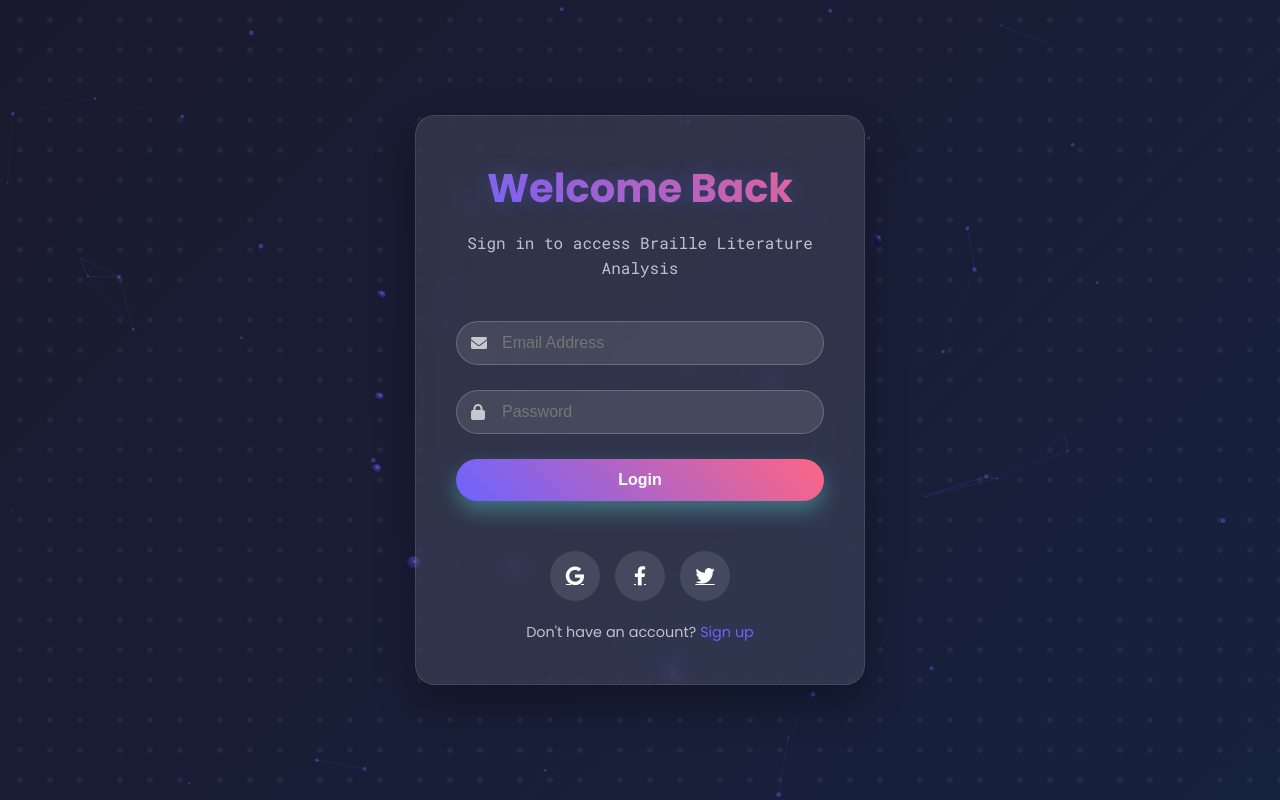
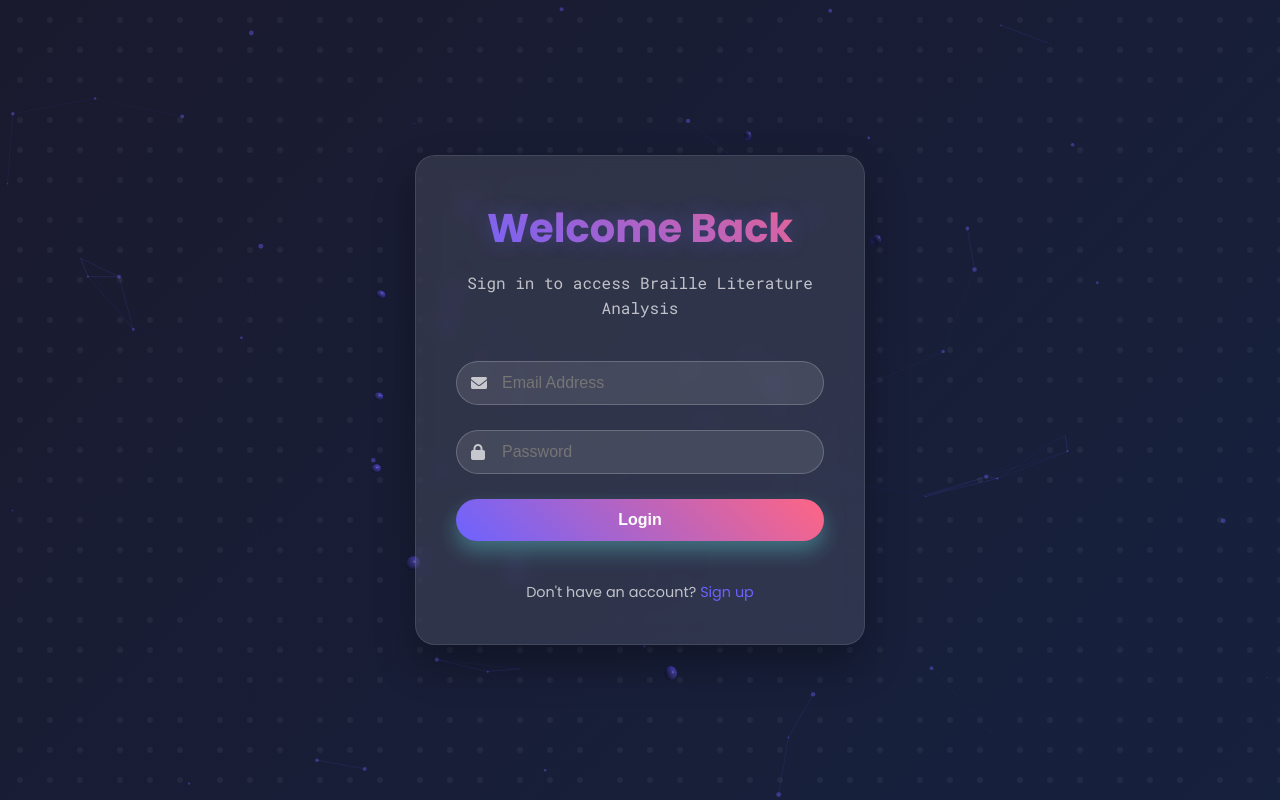
Before and after one commit to sripad2020/braille, a Flask app: page /login in a window 1280 px wide. Run offline with Flask 3, Linux system fonts and the light colour scheme; some libraries are stand-ins or nearby versions.

Commit message:
the upated one

```diff
--- a/app.py
+++ b/app.py
@@ -20,7 +20,7 @@ import uuid
 # Download NLTK resources
 nltk.download('punkt')
 nltk.download('stopwords')
-
+nltk.download('punkt_tab')
 # Configure logging
 logging.basicConfig(level=logging.DEBUG)
 
@@ -272,7 +272,7 @@ def signup():
 def dashboard():
     if 'user_id' not in session:
         flash('Please log in first', 'error')
-        return redirect(url_for('login'))
+        return redirect(url_for('/login'))
 
     mobile = is_mobile(request)
     return render_template('dashboard.html',
--- a/templates/login.html
+++ b/templates/login.html
@@ -332,7 +332,7 @@
             <p>Sign in to access Braille Literature Analysis</p>
         </div>
 
-        <form action="/log" method="POST">
+        <form action="/login" method="POST">
             <div class="input-group">
                 <input type="email" placeholder="Email Address" required name="email" aria-label="Email Address">
                 <i class="fas fa-envelope"></i>
@@ -344,13 +344,6 @@
             </div>
 
             <button type="submit" class="btn">Login</button>
-
-            <div class="social-login">
-                <a href="#" class="social-btn" aria-label="Login with Google"><i class="fab fa-google"></i></a>
-                <a href="#" class="social-btn" aria-label="Login with Facebook"><i class="fab fa-facebook-f"></i></a>
-                <a href="#" class="social-btn" aria-label="Login with Twitter"><i class="fab fa-twitter"></i></a>
-            </div>
-
             <div class="login-footer">
                 <p>Don't have an account? <a href="/signups">Sign up</a></p>
             </div>
--- a/uploads/content6.txt
+++ /dev/null
@@ -1 +0,0 @@
-⠠⠃⠗⠁⠊⠇⠇⠑ ⠊⠎ ⠉⠗⠥⠉⠊⠁⠇ ⠋⠕⠗ ⠎⠞⠑⠍ ⠑⠙⠥⠉⠁⠞⠊⠕⠝⠲ ⠠⠎⠏⠑⠉⠊⠁⠇ ⠉⠕⠙⠑⠎ ⠑⠭⠊⠎⠞ ⠋⠕⠗ ⠍⠁⠞⠓ ⠸⠦⠠⠝⠥⠍⠃⠑⠗ ⠠⠎⠊⠛⠝⠎⠸⠴⠂ ⠎⠉⠊⠑⠝⠞⠊⠋⠊⠉ ⠎⠽⠍⠃⠕⠇⠎⠂ ⠯ ⠏⠗⠕⠛⠗⠁⠍⠍⠊⠝⠛ ⠇⠁⠝⠛⠥⠁⠛⠑⠎⠲ ⠠⠞⠓⠊⠎ ⠑⠝⠁⠃⠇⠑⠎ ⠃⠇⠊⠝⠙ ⠎⠉⠊⠑⠝⠞⠊⠎⠞⠎ ⠞⠕ ⠗⠑⠁⠙ ⠑⠟⠥⠁⠞⠊⠕⠝⠎ ⠇⠊⠅⠑ ⠠⠑⠭⠏⠗⠑⠎⠎⠊⠕⠝ ⠼⠁ ⠼⠃⠼⠉ ⠼⠙ ⠼⠑ ⠼⠋⠲
```
Also changed, not shown: uploads/6d82d636279342e5bea4a25fd1709a02.jpg (added), uploads/braille_test.png (added).
